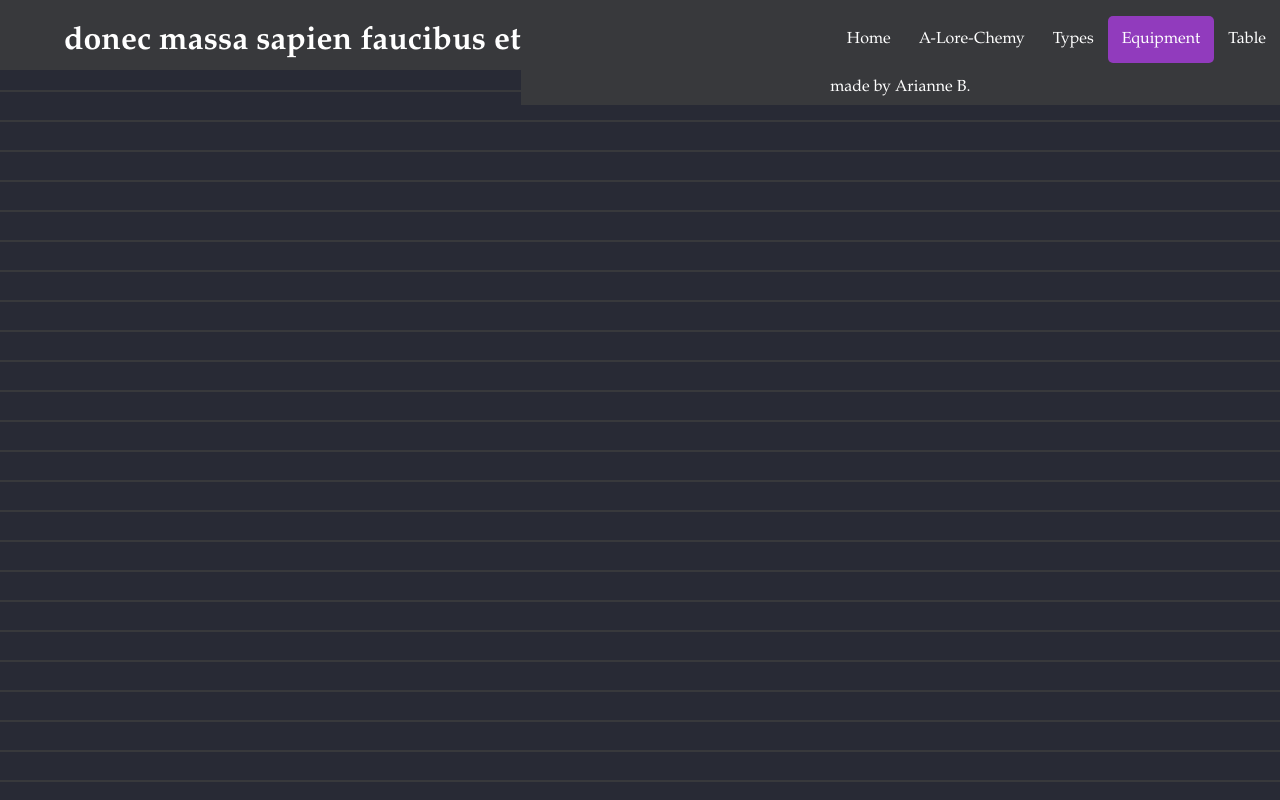
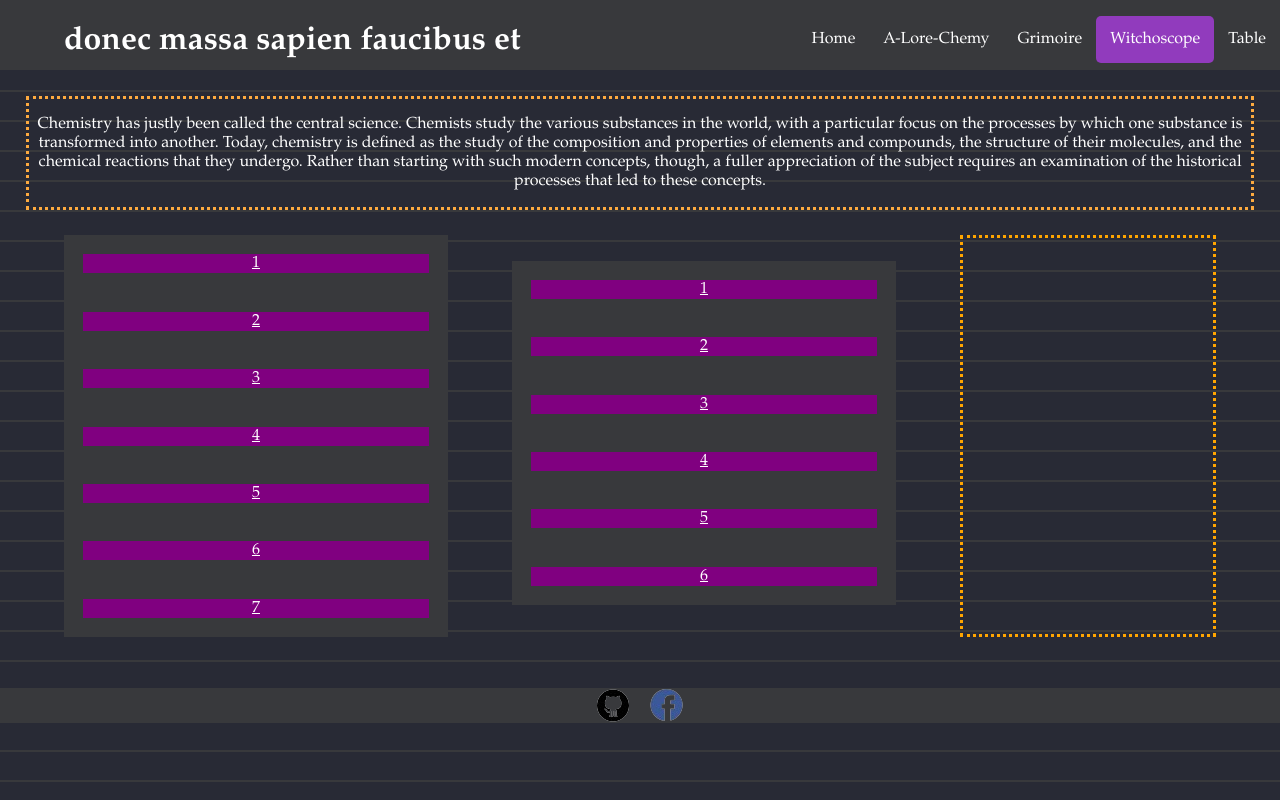
Before and after one commit to mysteriouslyours/Hexperimentation, a plain HTML site: page htdocs/equipment.html in a window 1280 px wide. Drawn offline with Linux system fonts and the light colour scheme.

Commit message:
Update equipment.html

```diff
--- a/htdocs/equipment.html
+++ b/htdocs/equipment.html
@@ -2,7 +2,7 @@
 <html lang="en">
 	<head>
 		<title>Hexperiment</title>
-		<link rel="icon" type="image/x-icon" href="images/witchywitch.png">
+		<link rel="icon" type="image/x-icon" href="../images/witchywitch.png">
 		<meta charset="UTF-8">
 		<meta name="description" content="A website all about Chemistry in witch style">
 		<meta name="author" content="Arianne Butalid">
@@ -16,16 +16,47 @@
 		<!--Menu-->
 			<nav class="upnav">
 				<a href="periodictable.html">Table</a>
-				<a href="equipment.html" class="current">Equipment</a>
-				<a href="types.html">Types</a>
+				<a href="#" class="current">Witchoscope</a>
+				<a href="types.html">Grimoire</a>
 				<a href="alorechemy.html">A-Lore-Chemy</a>
 				<a href="../index.html">Home</a>
 			</nav>
 		</header>
-		<div class="end">
-			<p class="maker">made by Arianne B.</p>
-			<a href="https://github.com/"><div class="github"></div></a>
-			<a href="https://www.facebook.com/arianne.butalid"><div class="facebook"></div>
-		</div>
+		<!--Content-->
+		<section class="whole">
+			<section id="lore0">
+				<p>Chemistry has justly been called the central science. Chemists study the various substances in the world, with a particular focus on the processes by which one substance is transformed into another. Today, chemistry is defined as the study of the composition and properties of elements and compounds, the structure of their molecules, and the chemical reactions that they undergo. Rather than starting with such modern concepts, though, a fuller appreciation of the subject requires an examination of the historical processes that led to these concepts.</p>
+			</section>
+			<section id="cols">
+				<section id="col1">
+					<a href="#">1</a>
+					<a href="#">2</a>
+					<a href="#">3</a>
+					<a href="#">4</a>
+					<a href="#">5</a>
+					<a href="#">6</a>
+					<a href="#">7</a>
+				</section>
+				<section id="col2">
+					<a href="#">1</a>
+					<a href="#">2</a>
+					<a href="#">3</a>
+					<a href="#">4</a>
+					<a href="#">5</a>
+					<a href="#">6</a>
+				</section>
+				<aside id="aside"></aside>
+			</section>
+		</section>
+		<script type="text/javascript">
+				window.onload = function(){
+					alert("The information presented here has been copy and pasted from the ff. source: https://www.britannica.com/science/chemistry/Chemistry-and-society");
+                }
+		</script>
+
+		<footer class="end">
+			<a href="https://github.com/mysteriouslyours"><div id="github"></div></a>
+			<a href="https://web.facebook.com/arianne.butalid"><div id="facebook"></div></a>
+		</footer>
 	</body>
 </html>
```
